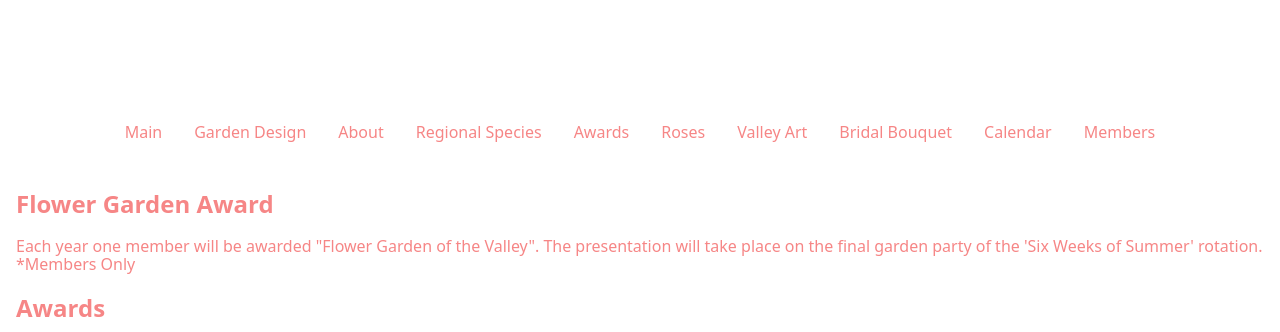
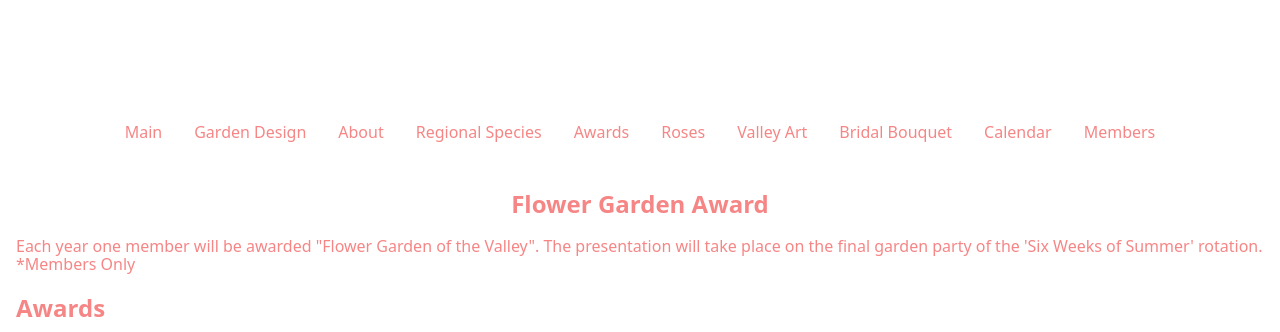
Before and after one commit to KelownaFlowerGardens/KelownaFlowerGardens1, a plain HTML site: page Awards.html in a window 1280 px wide. Shown: the part 468-800 px from the top of the page. Drawn offline with Linux system fonts and the light colour scheme.

Commit message:
Update Awards.html

```diff
--- a/Awards.html
+++ b/Awards.html
@@ -391,8 +391,8 @@ body {
 </nav>
 
 <section>
-
-  <h1> Flower Garden Award </h1>
+<div class="centered">
+  <h1> Flower Garden Award </h1></div>
 <p> Each year one member will be awarded "Flower Garden of the Valley". The presentation will take place on the final garden party of the 'Six Weeks of Summer' rotation. *Members Only
           <h2 id="features">Awards</h2>
          <p></p>
```
